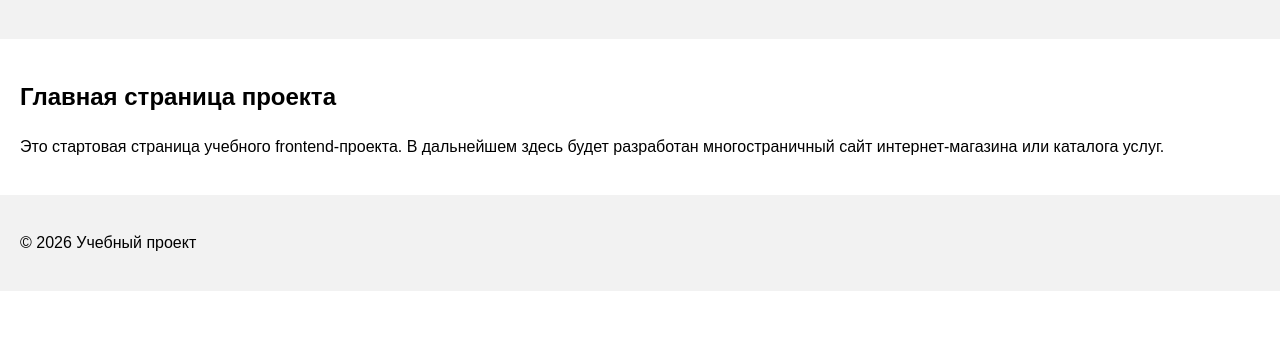
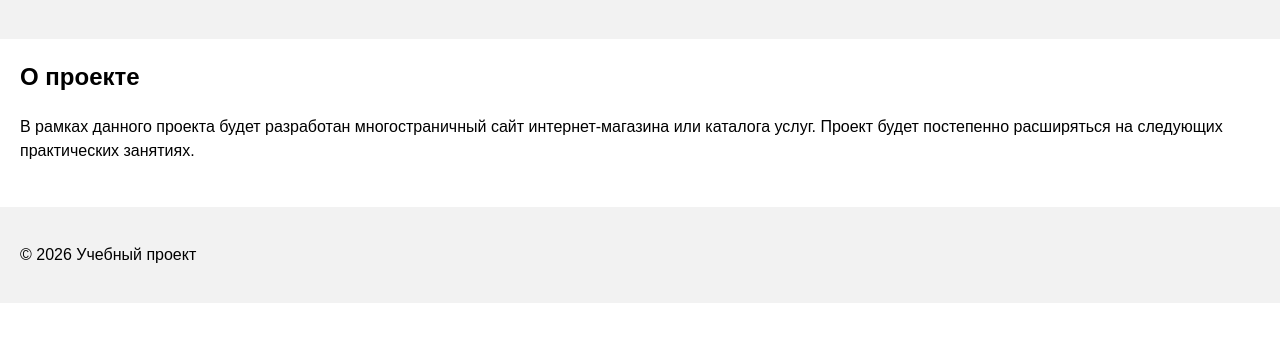
Before and after one commit to VladimirNikonov07/kr1-html-css-shop, a plain HTML site: page index.html in a window 1280 px wide. Shown: the part 92-434 px from the top of the page. Drawn offline with Linux system fonts and the light colour scheme.

Commit message:
feat: add project description section

```diff
--- a/css/style.css
+++ b/css/style.css
@@ -17,3 +17,11 @@
 footer {
   background-color: #f2f2f2;
 }
+
+section {
+  margin-bottom: 24px;
+}
+
+section h2 {
+  margin-top: 0;
+}
--- a/index.html
+++ b/index.html
@@ -13,11 +13,11 @@
 
   <main>
     <section>
-      <h2>Главная страница проекта</h2>
+      <h2>О проекте</h2>
       <p>
-        Это стартовая страница учебного frontend-проекта.
-        В дальнейшем здесь будет разработан многостраничный сайт
-        интернет-магазина или каталога услуг.
+        В рамках данного проекта будет разработан многостраничный сайт
+        интернет-магазина или каталога услуг. Проект будет постепенно
+        расширяться на следующих практических занятиях.
       </p>
     </section>
   </main>
```
